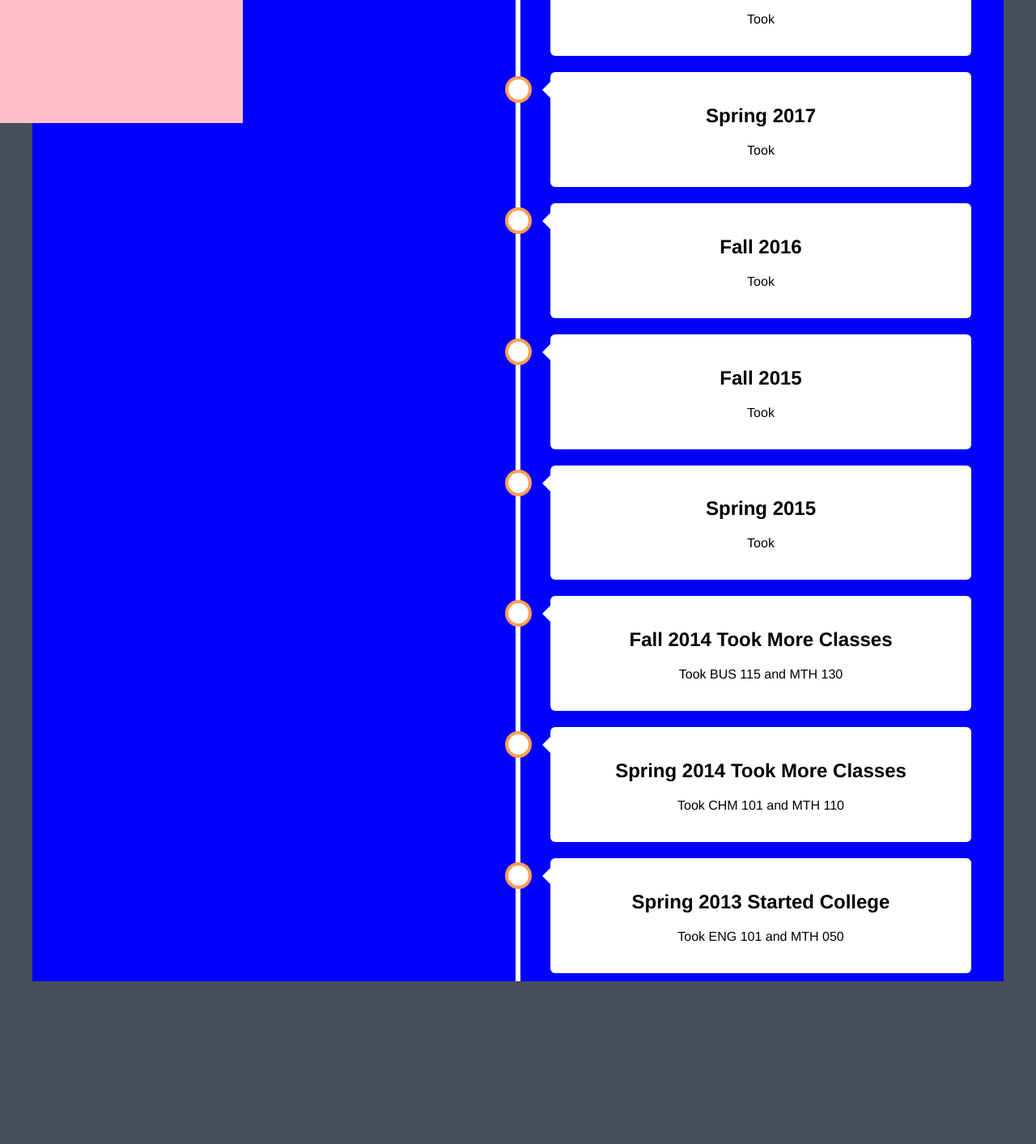
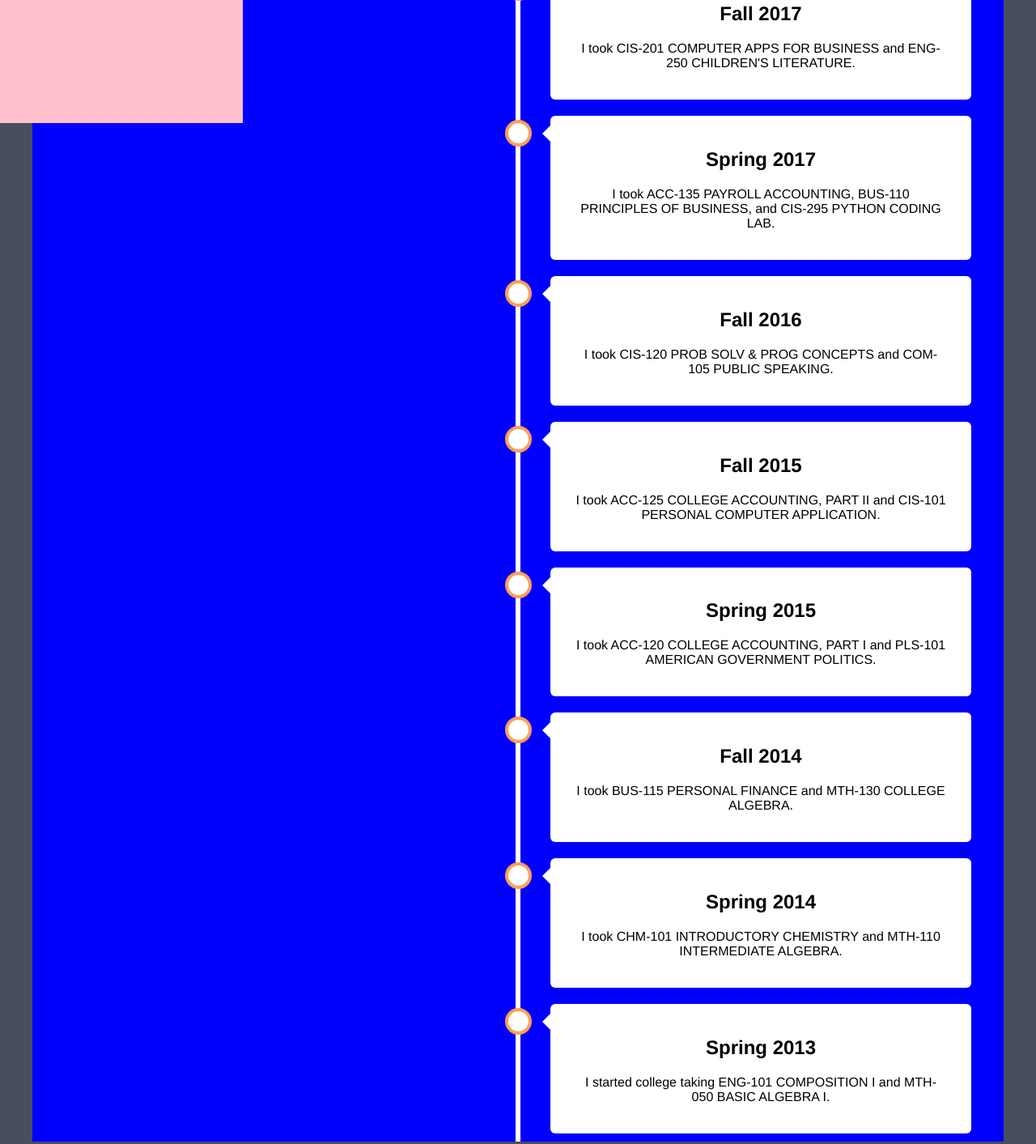
Before and after one commit to ms0686056/ms0686056.github.io, a plain HTML site: page index.html in a window 1280 px wide. Shown: the part 648-2061 px from the top of the page at 81% size. Before the commit the page ends 1868 px from the top, so only its background shows below. Drawn offline with Linux system fonts and the light colour scheme.

Commit message:
added text to index html

```diff
--- a/index.html
+++ b/index.html
@@ -21,77 +21,77 @@
       <div class="container right">
         <div class="content">
           <h2>Spring 2020</h2>
-          <p>Currently taking ... </p>
+          <p>I'm currently taking CIS-130 WEB SITE DEVELOPMENT I.</p>
         </div>
       </div>
 
       <div class="container right">
         <div class="content">
           <h2>Fall 2019</h2>
-          <p>Took </p>
+          <p>I took ACC-130 ACCOUNTING SOFTWARE APPS and ACC-225 MANAGERIAL ACCOUNTING.</p>
         </div>
       </div>
 
       <div class="container right">
         <div class="content">
           <h2>Spring 2018</h2>
-          <p>Took </p>
+          <p>I took ACC-220 PRINCIPLES OF ACCOUNTING I and BUS-160 BUSINESS LAW.</p>
         </div>
       </div>
 
       <div class="container right">
         <div class="content">
           <h2>Fall 2017</h2>
-          <p>Took </p>
+          <p>I took CIS-201 COMPUTER APPS FOR BUSINESS and ENG-250 CHILDREN'S LITERATURE.</p>
         </div>
       </div>
 
       <div class="container right">
         <div class="content">
           <h2>Spring 2017</h2>
-          <p>Took </p>
+          <p>I took ACC-135 PAYROLL ACCOUNTING, BUS-110 PRINCIPLES OF BUSINESS, and CIS-295 PYTHON CODING LAB.</p>
         </div>
       </div>
 
       <div class="container right">
         <div class="content">
           <h2>Fall 2016</h2>
-          <p>Took </p>
+          <p>I took CIS-120 PROB SOLV & PROG CONCEPTS and COM-105 PUBLIC SPEAKING.</p>
         </div>
       </div>
 
       <div class="container right">
         <div class="content">
           <h2>Fall 2015</h2>
-          <p>Took </p>
+          <p>I took ACC-125 COLLEGE ACCOUNTING, PART II and CIS-101 PERSONAL COMPUTER APPLICATION.</p>
         </div>
       </div>
 
       <div class="container right">
         <div class="content">
           <h2>Spring 2015</h2>
-          <p>Took </p>
+          <p>I took ACC-120 COLLEGE ACCOUNTING, PART I and PLS-101 AMERICAN GOVERNMENT POLITICS.</p>
         </div>
       </div>
 
       <div class="container right">
         <div class="content">
-          <h2>Fall 2014   Took More Classes</h2>
-          <p>Took BUS 115 and MTH 130</p>
+          <h2>Fall 2014</h2>
+          <p>I took BUS-115 PERSONAL FINANCE and MTH-130 COLLEGE ALGEBRA.</p>
         </div>
       </div>
 
       <div class="container right">
         <div class="content">
-          <h2>Spring 2014   Took More Classes</h2>
-          <p>Took CHM 101 and MTH 110</p>
+          <h2>Spring 2014</h2>
+          <p>I took CHM-101 INTRODUCTORY CHEMISTRY and MTH-110 INTERMEDIATE ALGEBRA.</p>
         </div>
       </div>
 
       <div class="container right">
         <div class="content">
-          <h2>Spring 2013   Started College</h2>
-          <p>Took ENG 101 and MTH 050</p>
+          <h2>Spring 2013</h2>
+          <p>I started college taking ENG-101 COMPOSITION I and MTH-050 BASIC ALGEBRA I.</p>
         </div>
       </div>
     </div>
```
